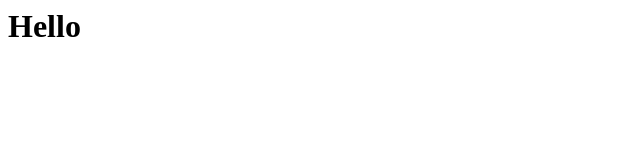
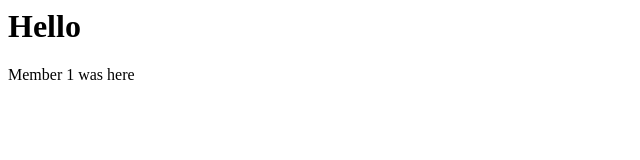
Before and after one commit to Disgust1ng/web-lab, a plain HTML site: page index.html in a window 1280 px wide. Shown: the whole page, without its empty margins (0-640 px from the left). Drawn offline with Linux system fonts and the light colour scheme.

Commit message:
Member 1 update

```diff
--- a/index.html
+++ b/index.html
@@ -1 +1,2 @@
 <h1>Hello</h1>
+<p>Member 1 was here</p>
```
